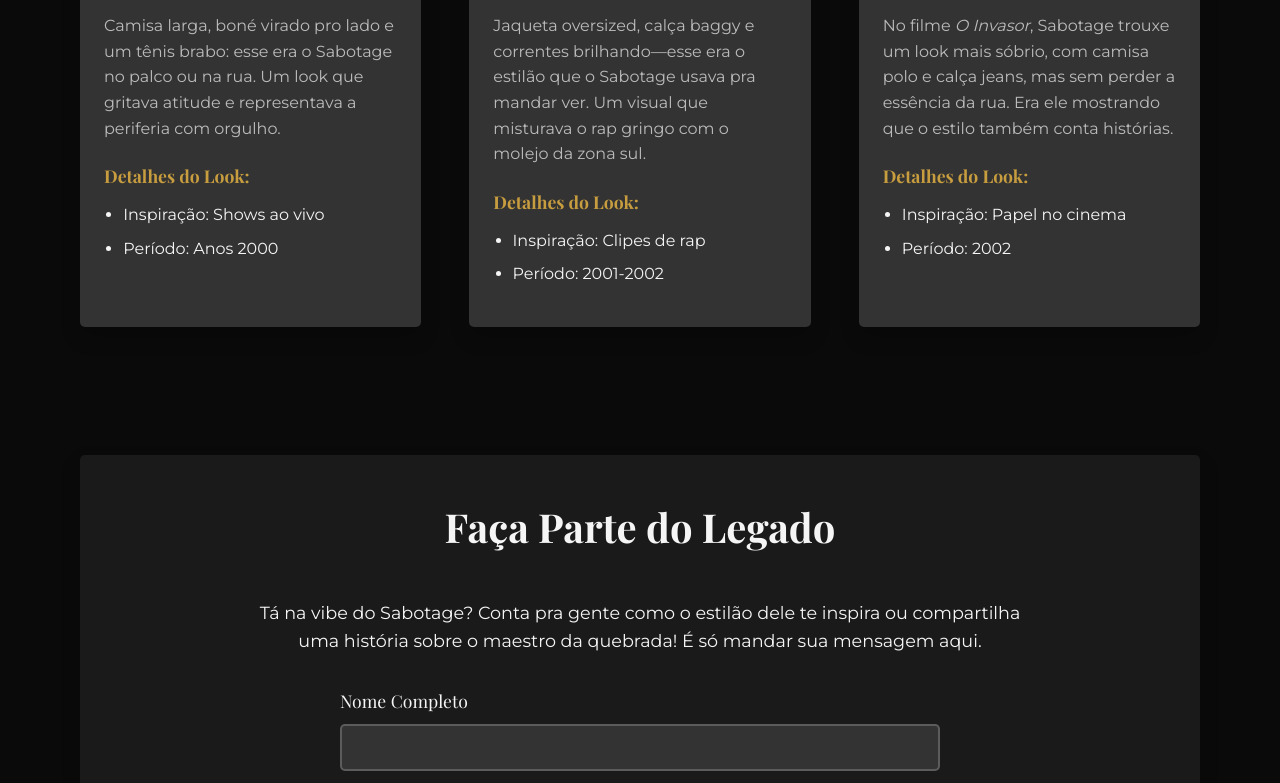
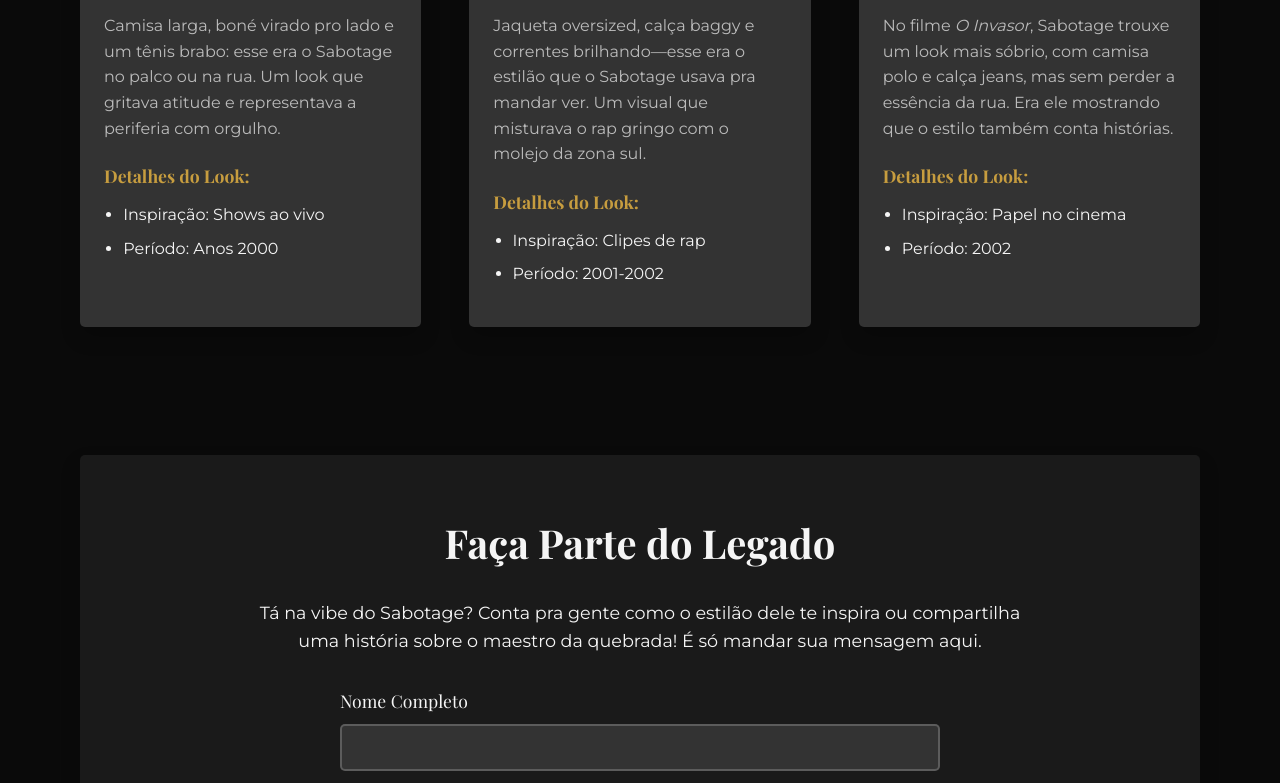
Before and after one commit to gomesdevs/sabotage-tributo, a plain HTML site: page roupas.html in a window 1280 px wide. Shown: the part 1062-1845 px from the top of the page. Drawn offline with nearby package versions, Linux system fonts and the light colour scheme; a script that the page names is missing.

Commit message:
Update main.css

```diff
--- a/css/main.css
+++ b/css/main.css
@@ -245,6 +245,8 @@ ul {
   text-align: center;
   position: relative;
   padding-bottom: 1rem;
+  top: 16px
+
 }
 
 
```
